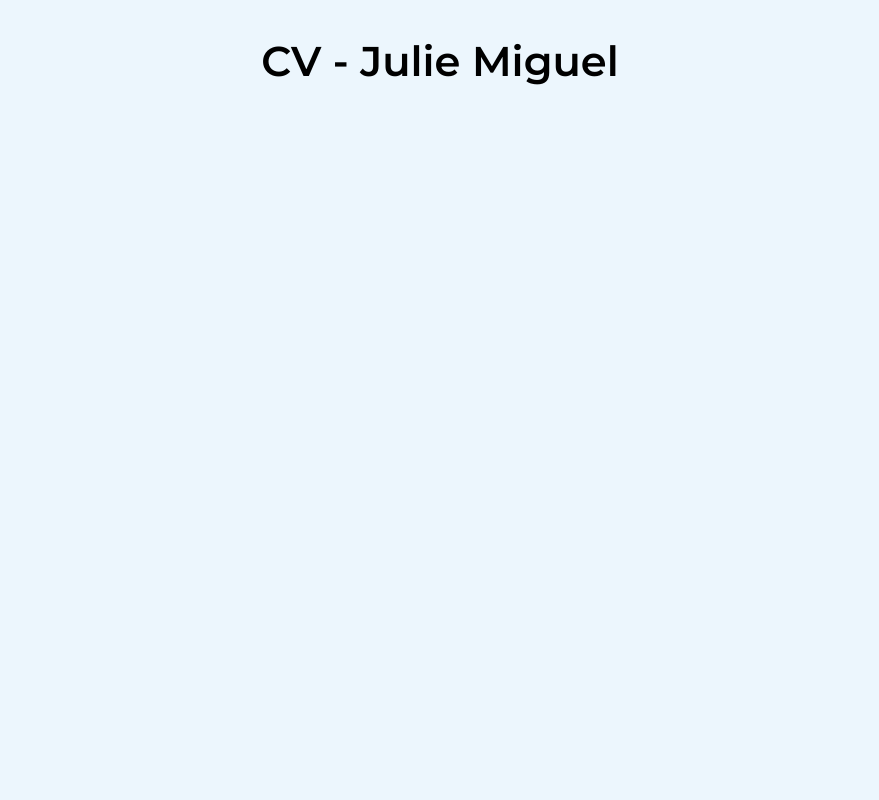
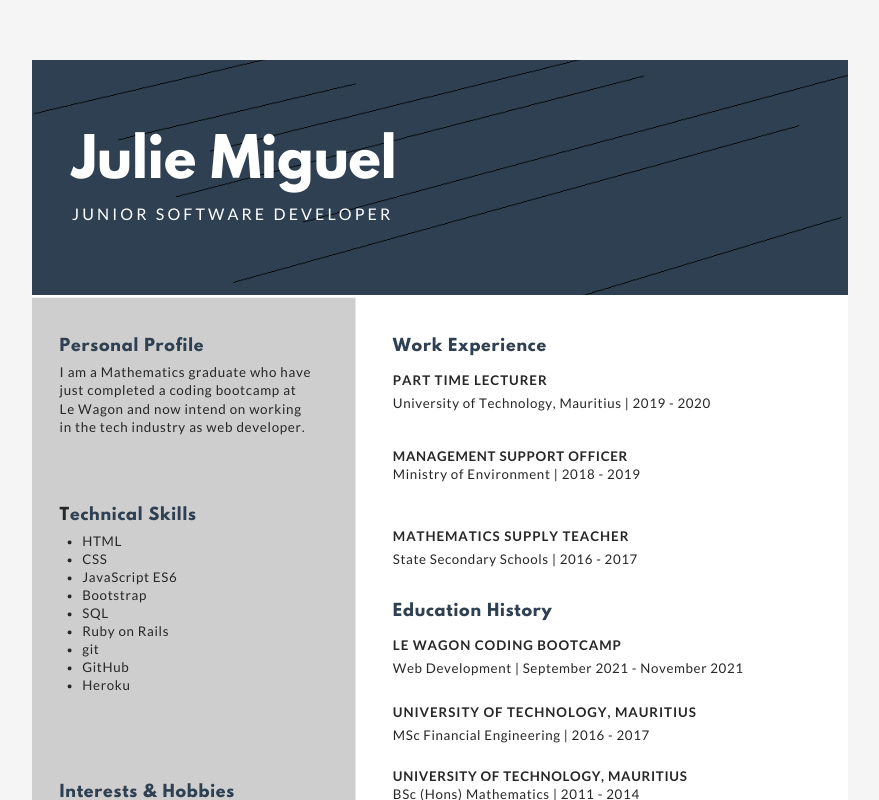
Before and after one commit to jul817/my-profile, a plain HTML site: page cv_page.html in a window 1280 px wide. Shown: the top 800 px of the page, without its empty margins (200-1079 px from the left). Drawn offline with Linux system fonts and the light colour scheme.

Commit message:
edited cv photo css style

```diff
--- a/css/components/card.css
+++ b/css/components/card.css
@@ -17,7 +17,6 @@ border-top-right-radius: 2%;
 .card-top {
 min-width: 80%;
 height: 300px;
-color: #2E4052;
 background-color: #072D4B;
 border-top-left-radius: 2%;
 border-top-right-radius: 2%;
--- /dev/null
+++ b/css/components/pages/cv.css
@@ -0,0 +1,17 @@
+#cv-page {
+  background-color: #F5F5F5;
+  margin: 0;
+}
+
+.cv-container {
+  margin: 40px 0;
+}
+
+
+h1 {
+  color:#072D4B;
+}
+
+.cv {
+  margin: 20px;
+}
--- a/css/style.css
+++ b/css/style.css
@@ -1,6 +1,7 @@
 /* importing components */
 @import url("components/card.css");
 @import url("components/button.css");
+@import url("components/pages/cv.css");
 
 *, *::before, *::after {
   box-sizing: border-box;
--- a/profile.html
+++ b/cv_page.html
@@ -10,7 +10,12 @@
     rel="stylesheet">
   <link rel="stylesheet" href="css/style.css">
 </head>
-<body>
-  <h1>CV - Julie Miguel</h1>
+<body id="cv-page">
+  <div class="cv-container">
+    <div>
+      <!-- <h1>CV - Julie Miguel</h1> -->
+      <img class="cv" src="images/my_cv.png" alt="cv">
+    </div>
+  </div>
 </body>
 </html>
```
Also changed, not shown: index.html (+2 -2 lines), images/my_cv.png (added), 1 other file.
